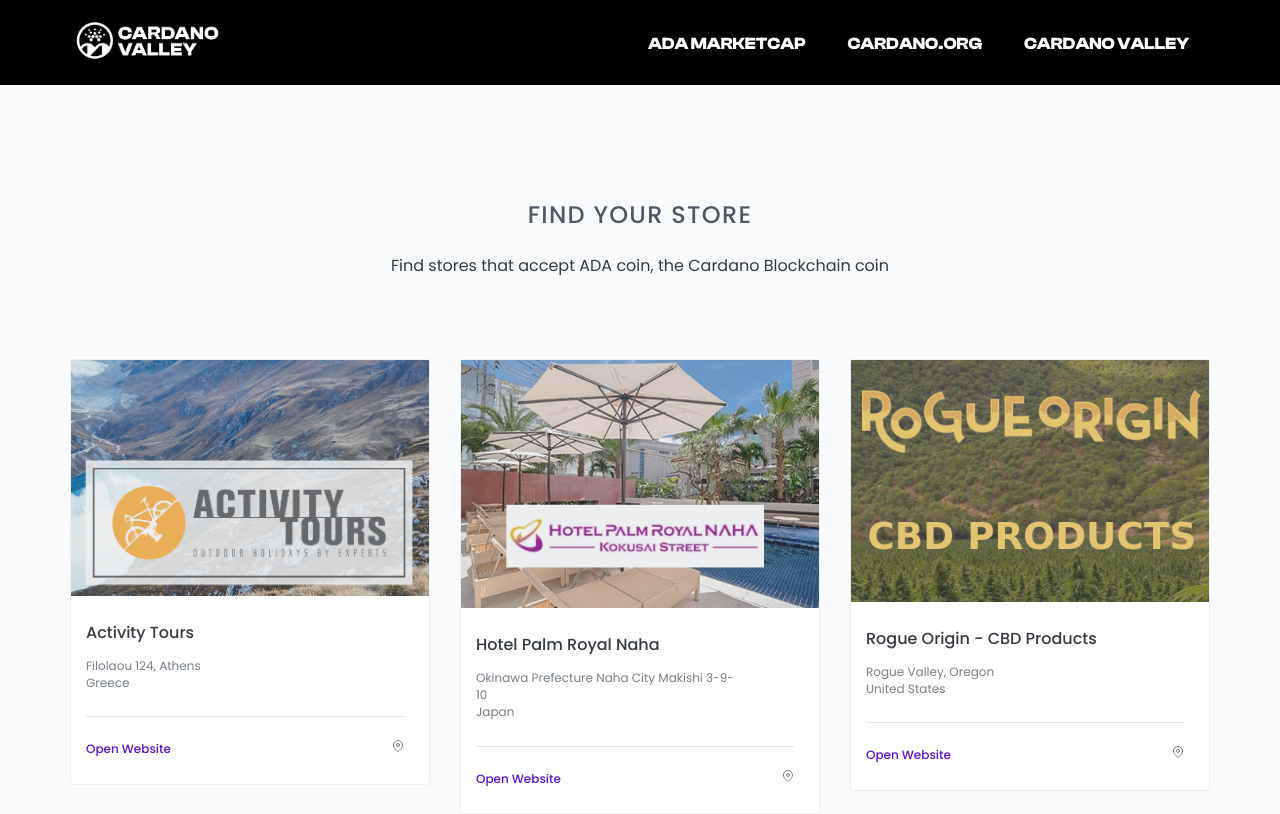
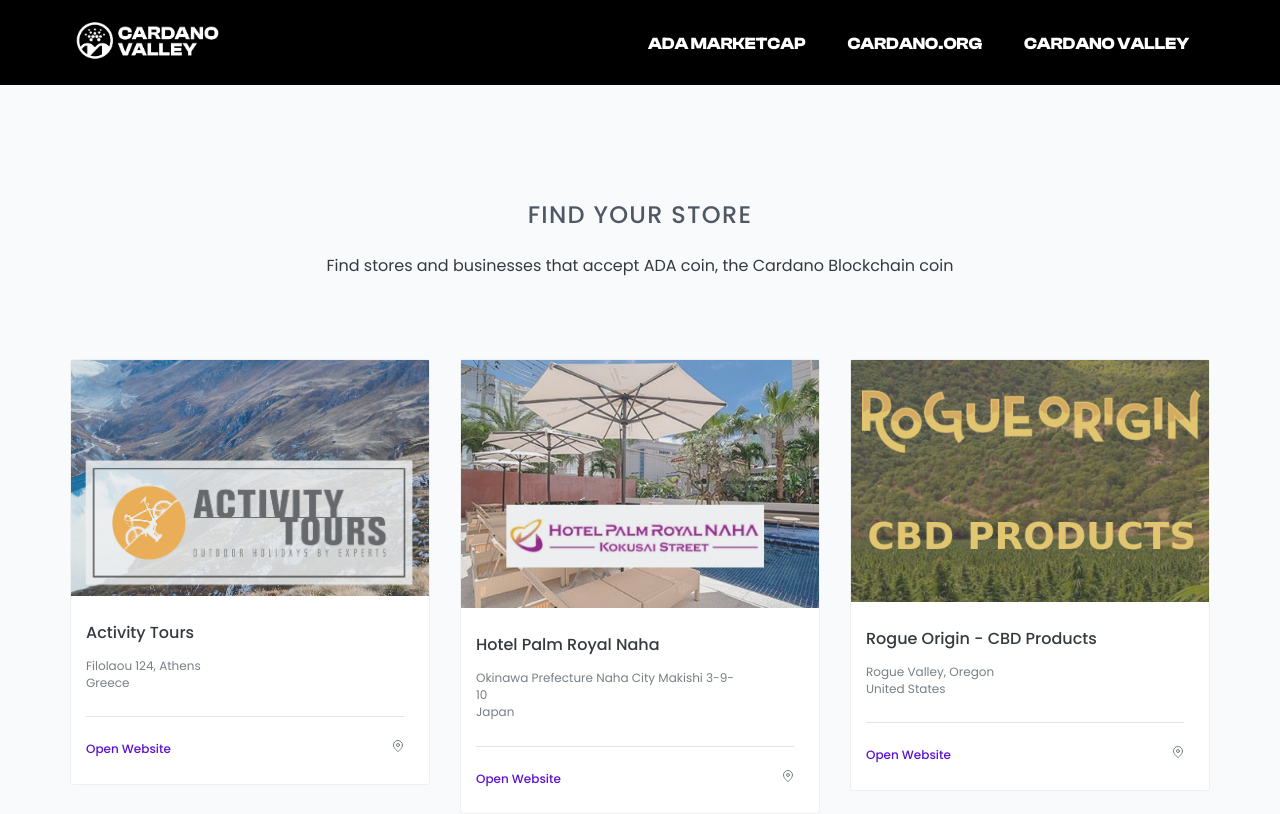
Before and after one commit to nicky-eng/cardano-testing, an Angular app: page / in a window 1280 px wide. Shown: the top 814 px of the page. Built offline with nearby package versions, Linux system fonts and the light colour scheme.

Commit message:
Modified one word and  re-built the docs.

```diff
--- a/src/app/app.component.html
+++ b/src/app/app.component.html
@@ -6,7 +6,7 @@
 			<div class="container">
 				<div class="section-header">
 					<h2>find your store</h2>
-					<p>Find stores that accept ADA coin, the Cardano Blockchain coin</p>
+					<p>Find stores and businesses that accept ADA coin, the Cardano Blockchain coin</p>
 				</div><!--/.section-header-->
 				<div class="explore-content">
 					<div class="row">
```
Also changed, not shown: 4 other files (tests, documents, lock files or other folders).
